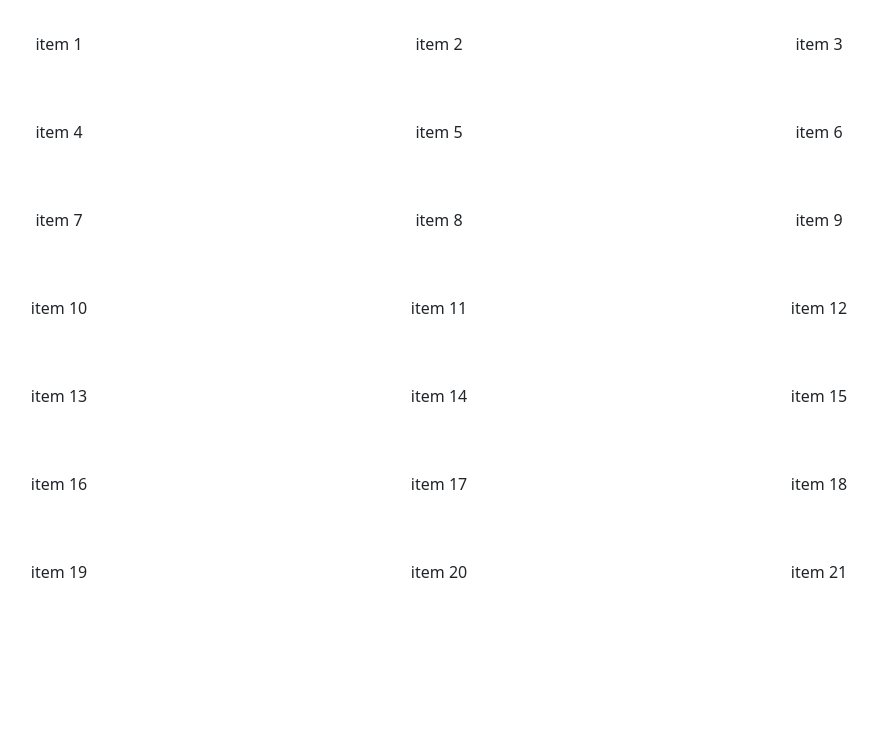
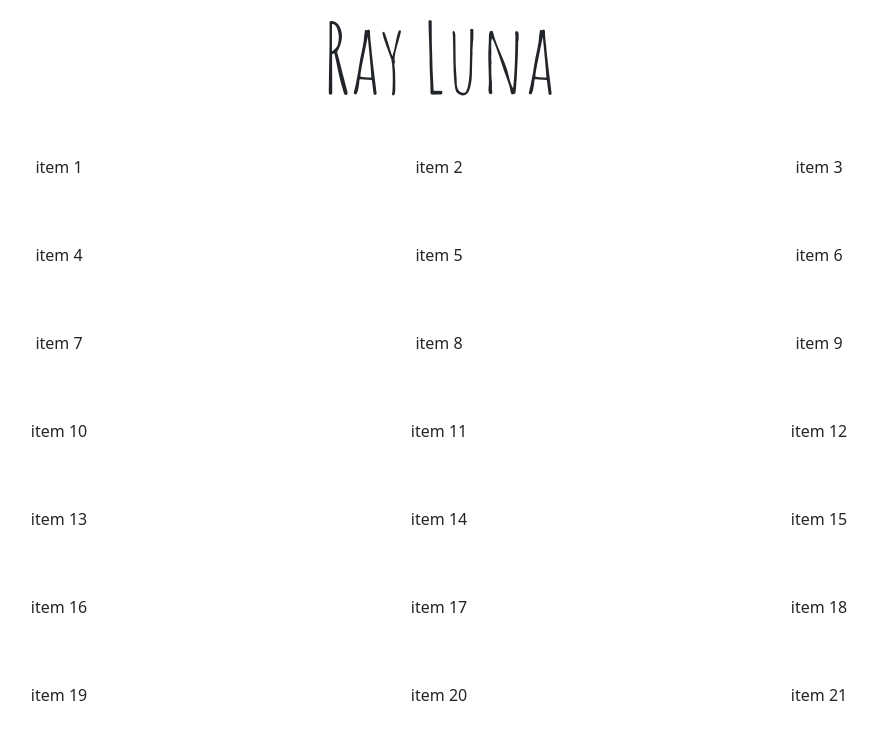
Before and after one commit to leon-luna-ray/image-gallery, a React (Create React App) app: page / in a window 1280 px wide. Shown: the top 740 px of the page, without its empty margins (201-1079 px from the left). Built offline with nearby package versions, Linux system fonts and the light colour scheme.

Commit message:
update header styles

```diff
--- a/public/index.html
+++ b/public/index.html
@@ -11,6 +11,13 @@
       integrity="sha384-uWxY/CJNBR+1zjPWmfnSnVxwRheevXITnMqoEIeG1LJrdI0GlVs/9cVSyPYXdcSF"
       crossorigin="anonymous"
     />
+    <!-- Google Fonts -->
+    <link rel="preconnect" href="https://fonts.googleapis.com" />
+    <link rel="preconnect" href="https://fonts.gstatic.com" crossorigin />
+    <link
+      href="https://fonts.googleapis.com/css2?family=Amatic+SC&display=swap"
+      rel="stylesheet"
+    />
     <title>Image Gallery</title>
   </head>
   <body>
--- a/src/components/App.js
+++ b/src/components/App.js
@@ -1,4 +1,5 @@
 import React from 'react';
+import Header from './Header';
 import ImageGrid from './ImageGrid';
 import '../styles/App.css';
 
@@ -28,6 +29,7 @@ const App = () => {
   ];
   return (
     <div>
+      <Header />
       <ImageGrid data={data} />
     </div>
   );
--- /dev/null
+++ b/src/components/Header.js
@@ -0,0 +1,11 @@
+import React from 'react';
+
+const Header = () => {
+  return (
+    <header>
+      <h1 className='site-title'>Ray Luna</h1>
+    </header>
+  );
+};
+
+export default Header;
--- a/src/styles/App.css
+++ b/src/styles/App.css
@@ -1,3 +1,9 @@
+.site-title {
+  font-family: 'Amatic SC', cursive;
+  text-align: center;
+  font-size: 6rem;
+}
+
 .grid-img {
   margin: 2rem;
 }
```
